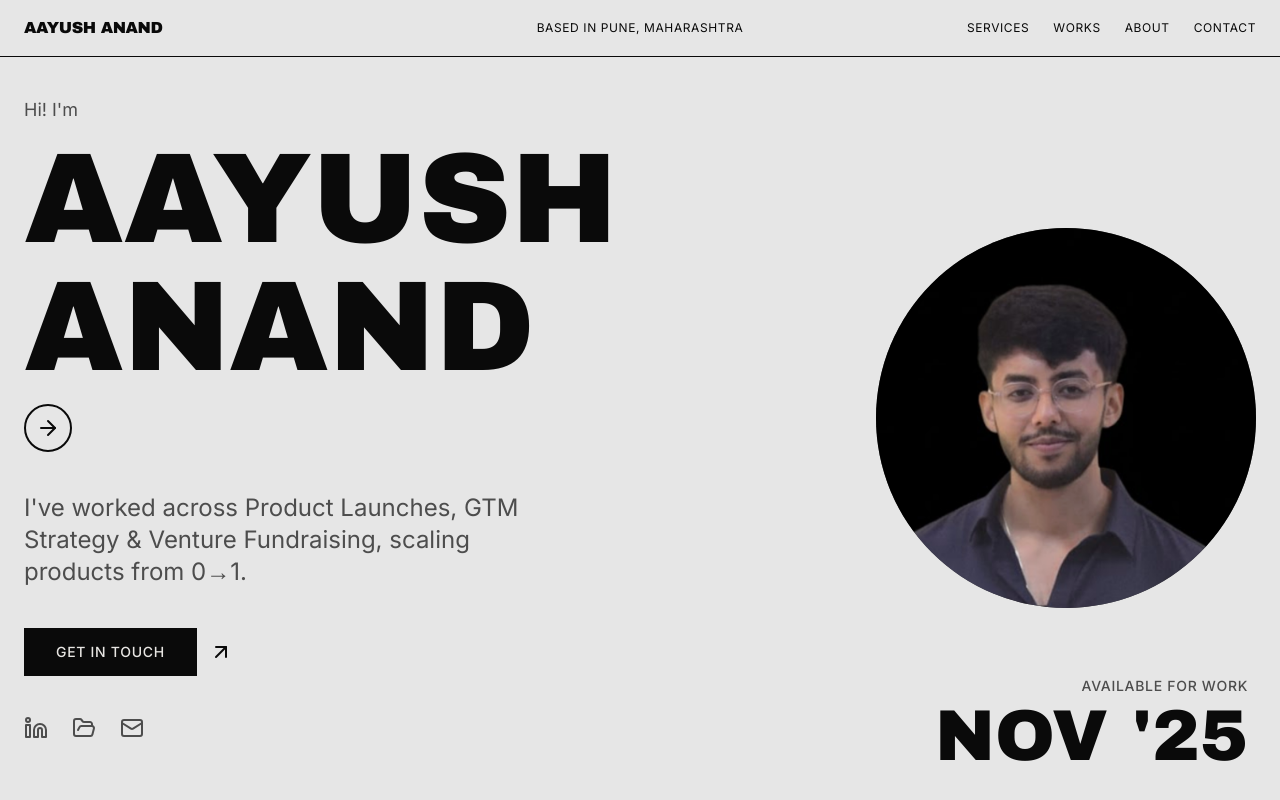
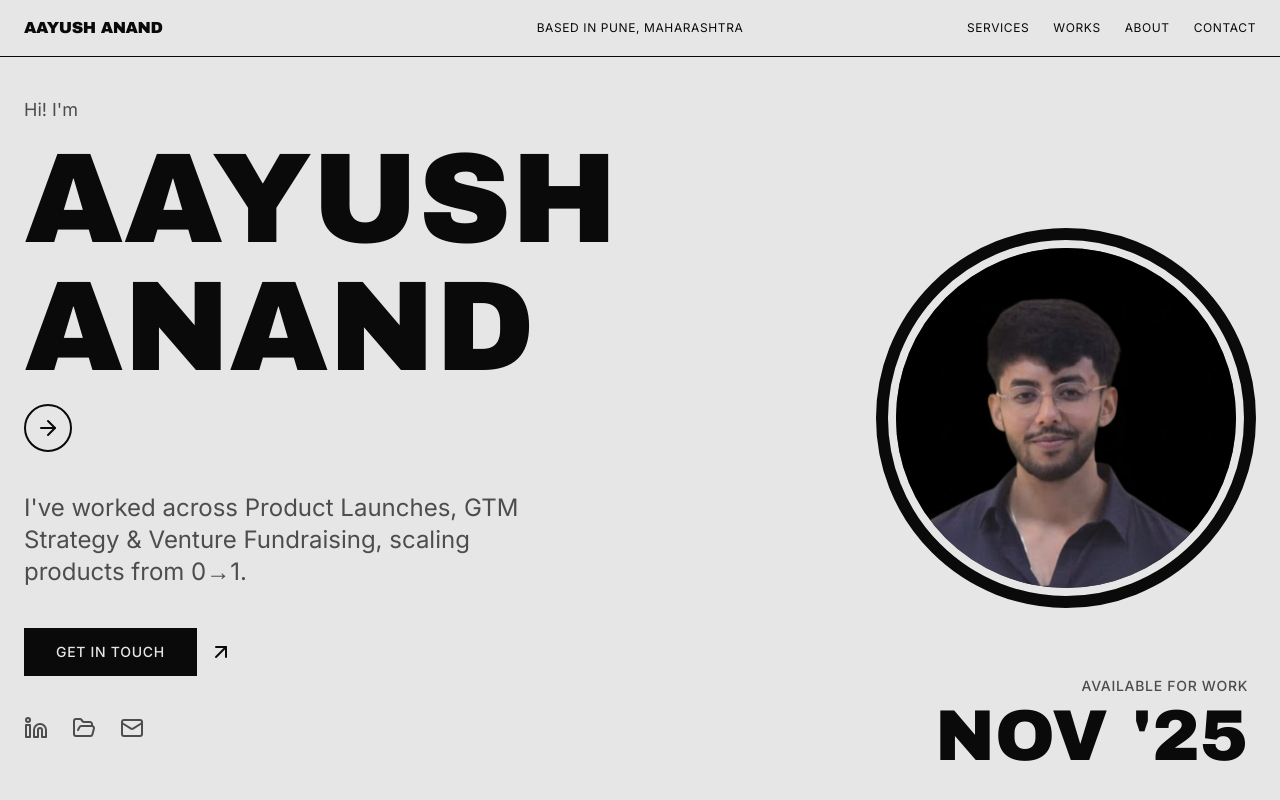
Before and after one commit to almanack007/aayush-anand-portfolio-muse, a React (Vite) app: page / in a window 1280 px wide. Shown: the top 800 px of the page. Built offline with nearby package versions, Linux system fonts and the light colour scheme; the HTML template or start-up script is replaced by a standard one.

Commit message:
Fix: Revert profile picture frame

```diff
--- a/src/components/HeroSection.tsx
+++ b/src/components/HeroSection.tsx
@@ -91,7 +91,7 @@ const HeroSection = () => {
 
           {/* Right Column - Circular Profile Image */}
           <div className="order-1 lg:order-2 flex flex-col items-center lg:items-end">
-            <div className="relative w-full max-w-[380px] aspect-square">
+            <div className="relative w-full max-w-[380px] aspect-square rounded-full border-[12px] border-foreground p-2">
               <img
                 src={headshot}
                 alt="Aayush Anand - Product & Operations Leader"
```
